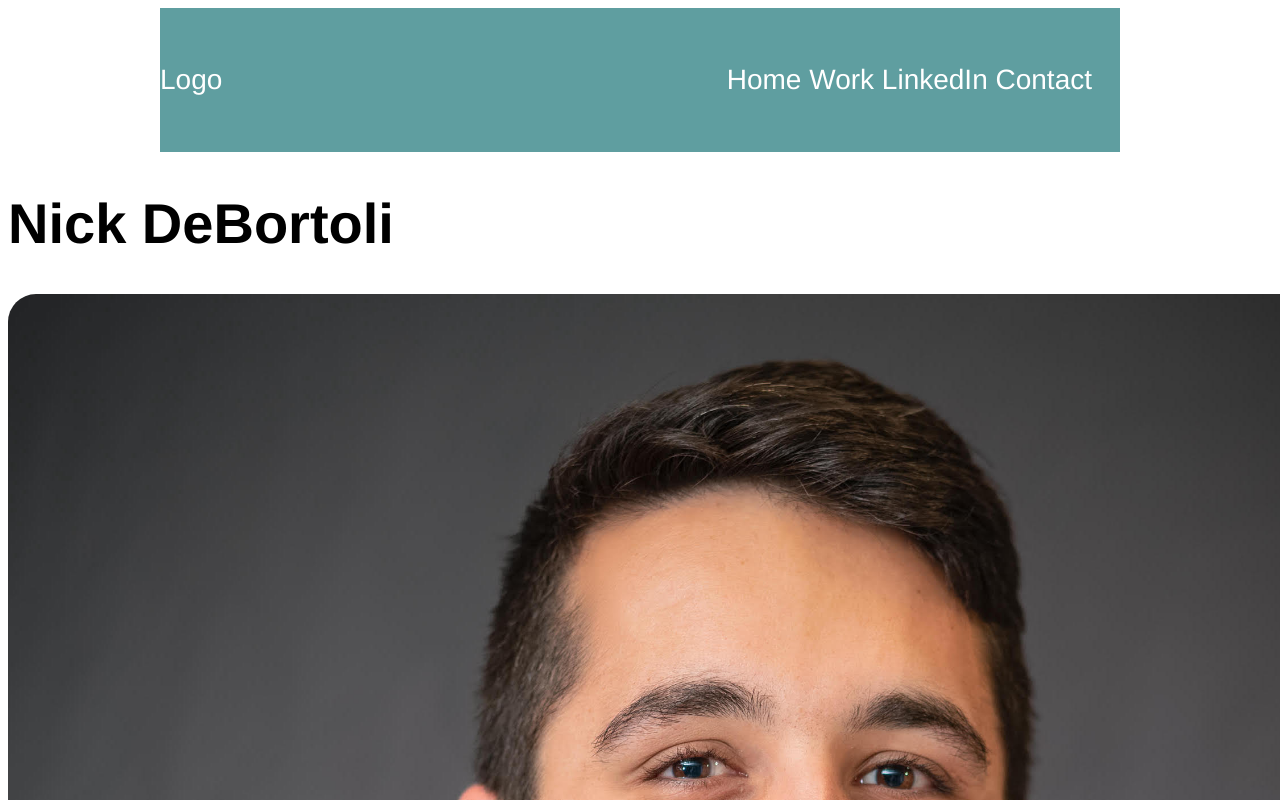
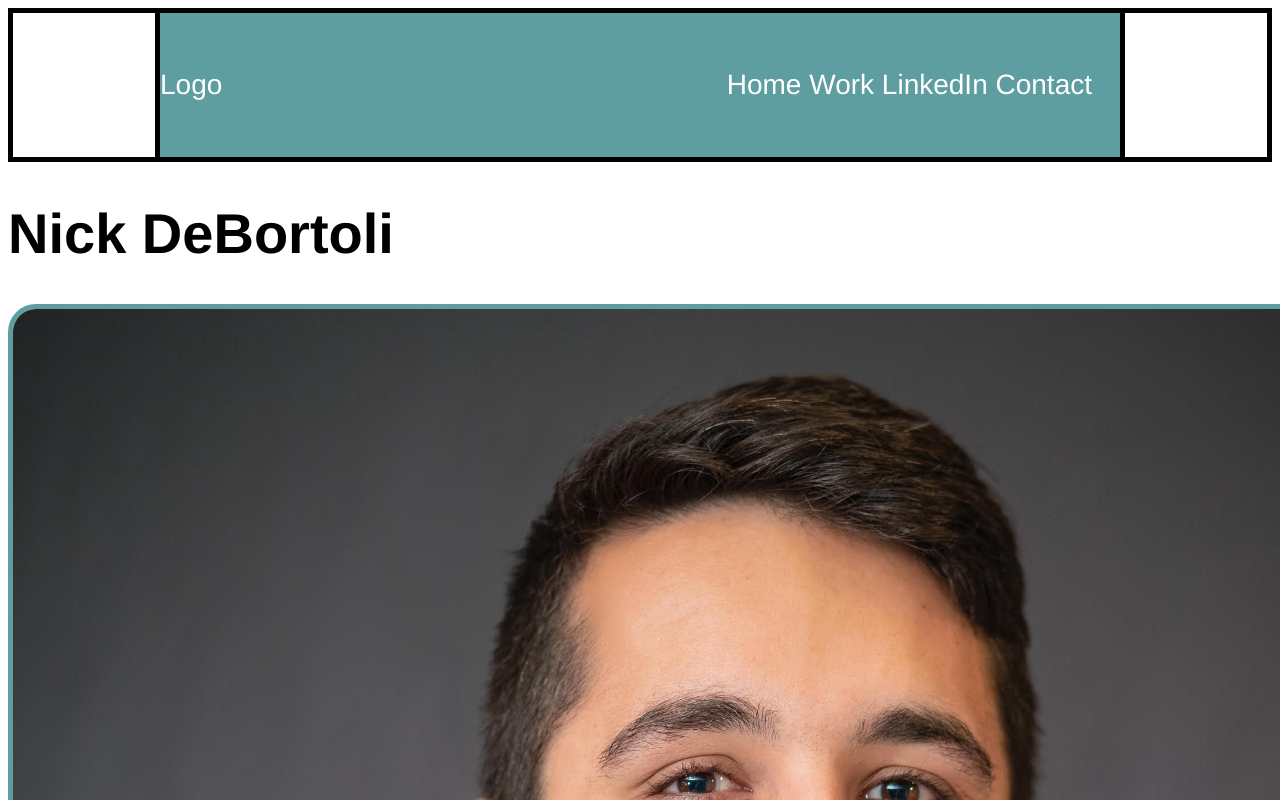
Before and after one commit to nick-debortoli/nick-debortoli.github.io, a plain HTML site: page index.html in a window 1280 px wide. Shown: the top 800 px of the page. Drawn offline with Linux system fonts and the light colour scheme.

Commit message:
Add borders

```diff
--- a/styles.css
+++ b/styles.css
@@ -8,6 +8,12 @@ html{
 .container{
     max-width: 960px;
     margin: auto;
+    border-left: 5px solid black;
+    border-right: 5px solid black;
+}
+
+header{
+    border: 5px solid black
 }
 
 
@@ -47,5 +53,6 @@ li a{
 #name-photo img{
     width: 50rem;
     border-radius: 1rem;
+    border: 5px solid cadetblue;
 }
 /* -- Footer -- */
```
